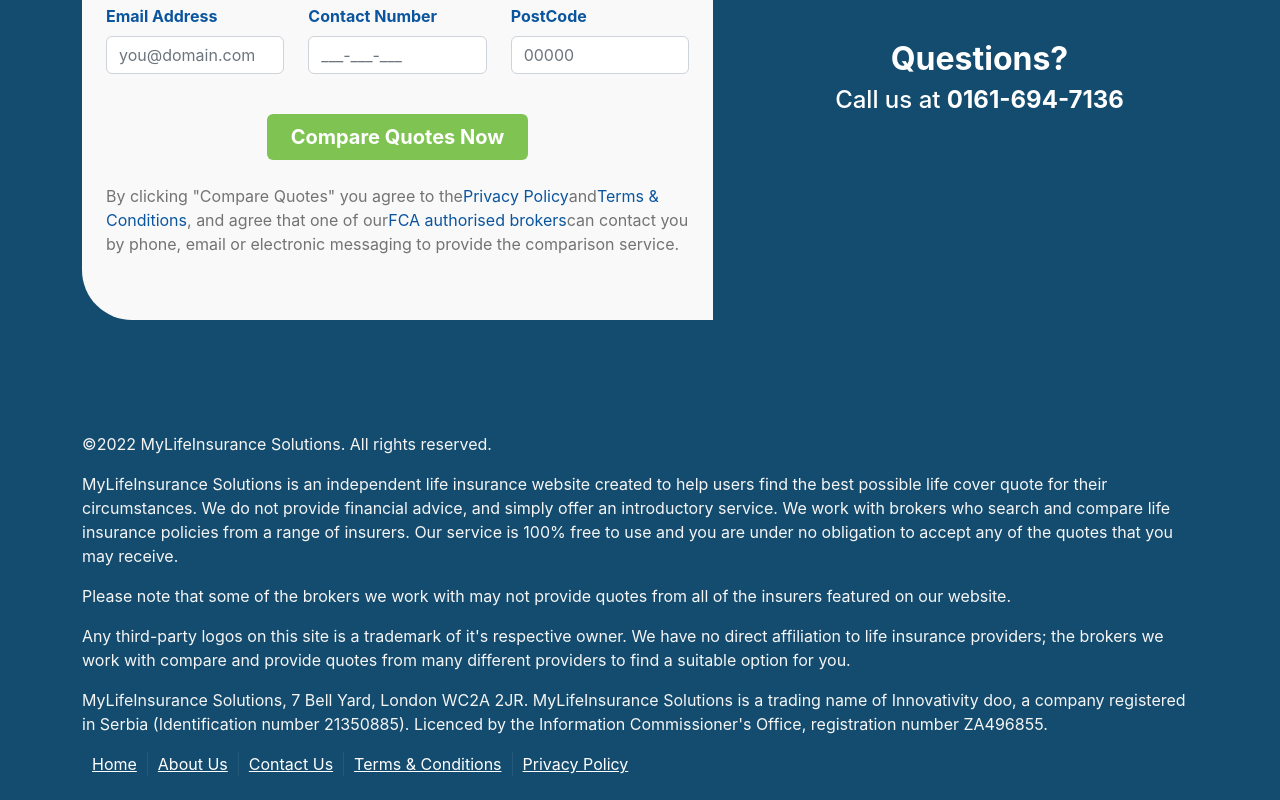
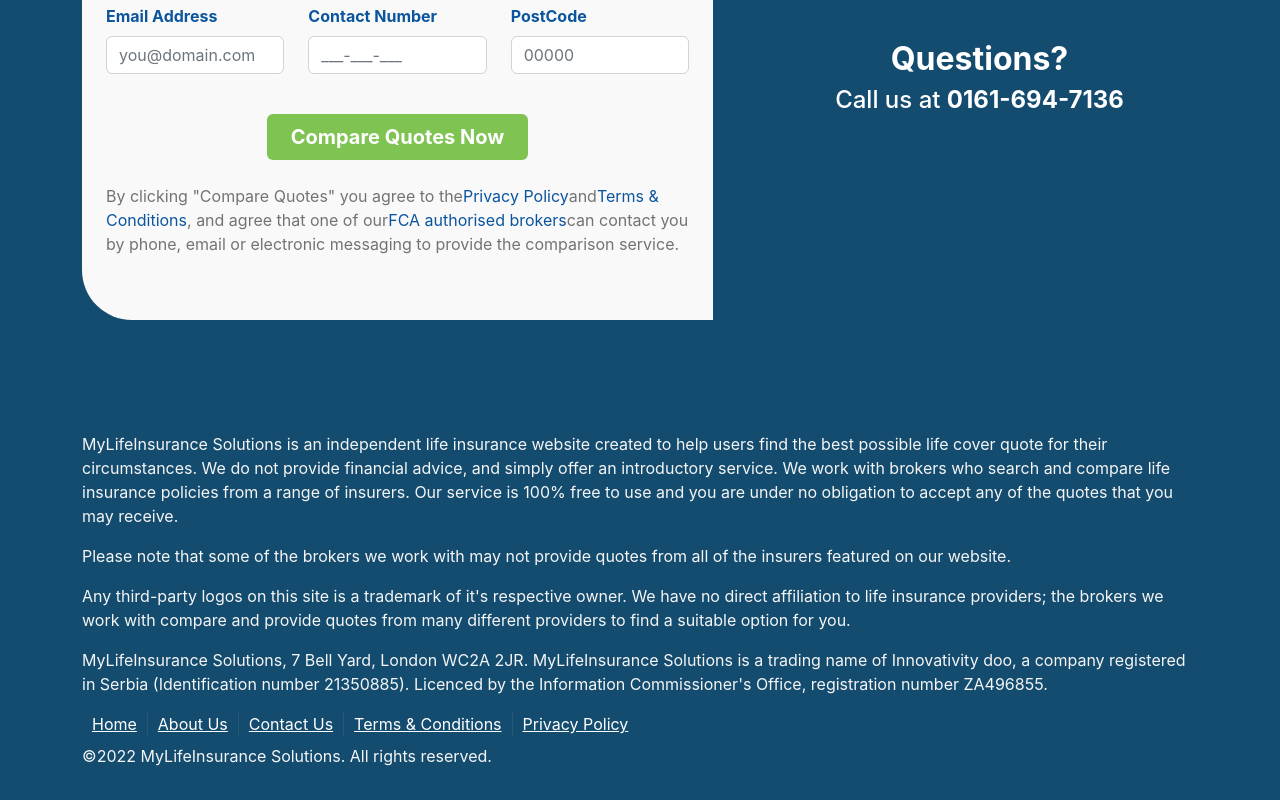
Before and after one commit to Techyfun/My-Life-Insurance-Reactjs, a React (Create React App) app: page /quotes in a window 1280 px wide. Shown: the part 666-1466 px from the top of the page. Built offline with nearby package versions, Linux system fonts and the light colour scheme.

Commit message:
Footer updated

```diff
--- a/src/Components/Footer.jsx
+++ b/src/Components/Footer.jsx
@@ -7,7 +7,9 @@
             <Container>
                 <Row>
                     <Col className={`${page === "Home" ? "text-center":"" }`}>
-                        {page === "Home" ?<div className="footer-links">
+                        {page === "Home" ?
+                        <>
+                            <div className="footer-links">
                                 <ul className="my-2 p-0">
                                     <li>
                                         <a
@@ -44,10 +46,12 @@
                                         Privacy Policy</a>
                                     </li>
                                 </ul>
-                        </div> : ""}
+                            </div>
                             <div className="copy-right">
-                            <p>©2022 MyLifeInsurance Solutions. All rights reserved.</p>
+                                <p>2022 MyLifeInsurance Solutions. All rights reserved.</p>
                             </div>
+                        </> : ""}
+
                         <div className="footer-text">
                             <p>
                                 MyLifeInsurance Solutions is an independent life insurance
@@ -78,7 +82,9 @@
                                 number ZA496855.
                             </p>
                         </div>
-                        {page === "Home2" || page === "Home3" ?<div className="footer-links">
+                        {page === "Home2" || page === "Home3" ?
+                        <>
+                            <div className="footer-links">
                                 <ul className="my-2 p-0">
                                     <li>
                                         <a
@@ -115,7 +121,11 @@
                                         Privacy Policy</a>
                                     </li>
                                 </ul>
-                        </div> : ""}
+                            </div>
+                            <div className="copy-right">
+                                <p>©2022 MyLifeInsurance Solutions. All rights reserved.</p>
+                            </div>
+                        </> : ""}
                     </Col>
                 </Row>
             </Container>
```
Lines whose indentation alone changed are shown as unchanged.
